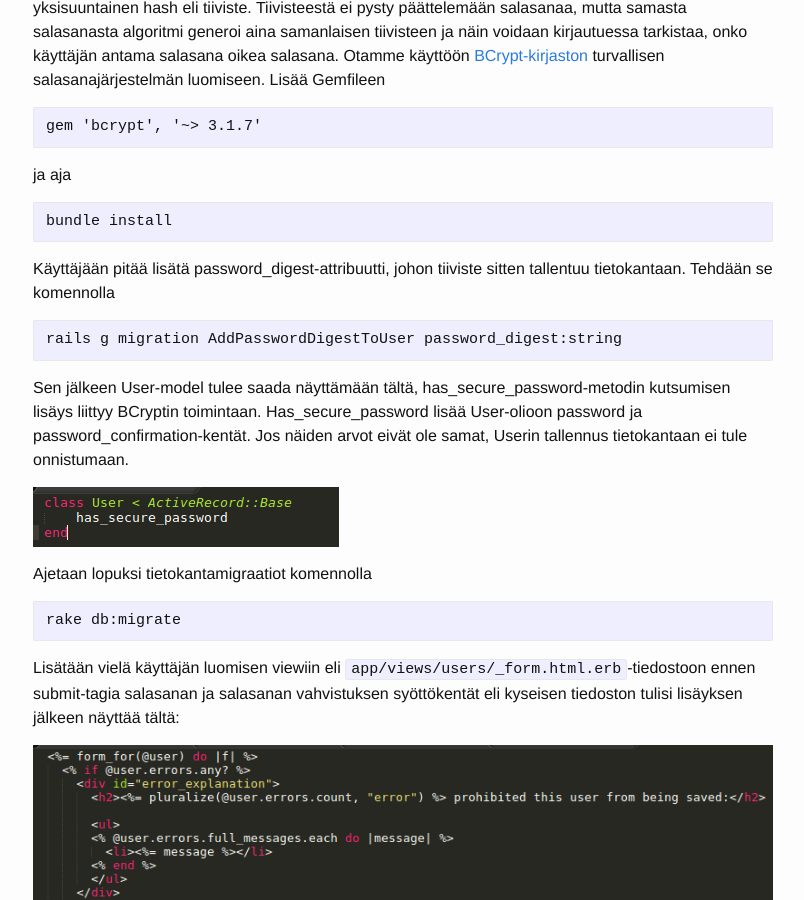
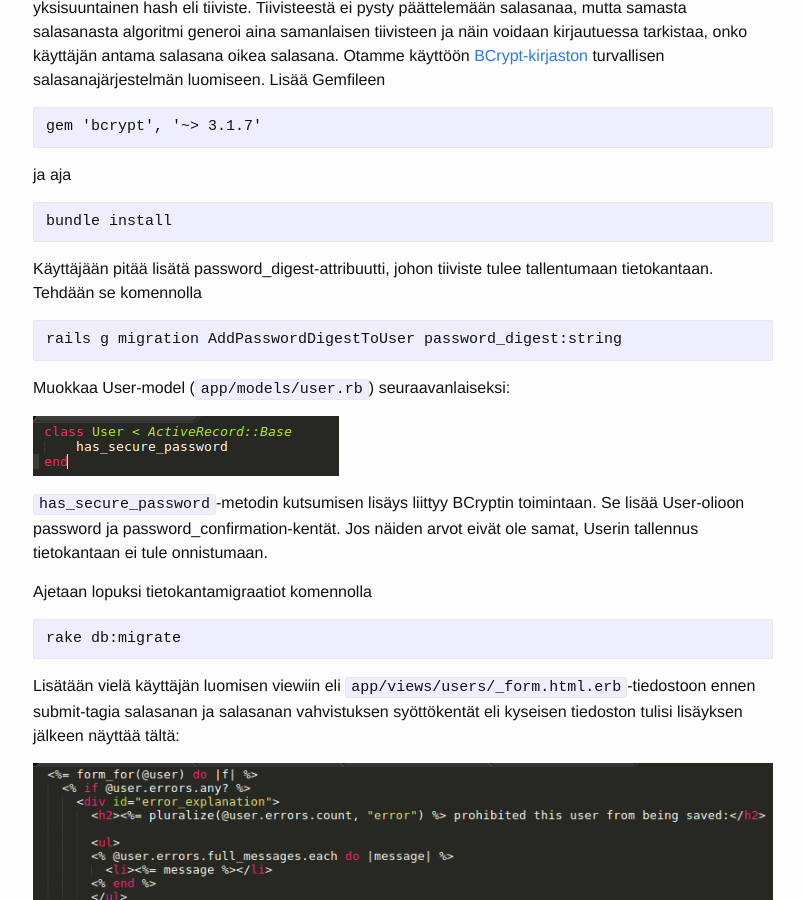
Before and after one commit to viderizer/pvl-rails.github.io, a Jekyll site: the page built from _pages/osa3.md, in a window 1280 px wide and 900 px high, scrolled down 431 px. Shown: the whole window, without its empty margins (237-1041 px from the left). Built offline with Jekyll 4.4.1, drawn with Linux system fonts in a browser that asks for light colours; some of the changed text lies outside the part shown.

Commit message:
reformat osa3

```diff
--- a/_pages/osa3.md
+++ b/_pages/osa3.md
@@ -26,17 +26,18 @@ ja aja
     bundle install
 
 Käyttäjään pitää lisätä password\_digest-attribuutti, johon tiiviste
-sitten tallentuu tietokantaan. Tehdään se komennolla
+tulee tallentumaan tietokantaan. Tehdään se komennolla
 
     rails g migration AddPasswordDigestToUser password_digest:string
 
-Sen jälkeen User-model tulee saada näyttämään tältä,
-has\_secure\_password-metodin kutsumisen lisäys liittyy BCryptin
-toimintaan. Has\_secure\_password lisää User-olioon password ja
+Muokkaa User-model (`app/models/user.rb`) seuraavanlaiseksi:
+
+![](/img/usermodel.png)
+
+`has_secure_password`-metodin kutsumisen lisäys liittyy BCryptin
+toimintaan. Se lisää User-olioon password ja
 password\_confirmation-kentät. Jos näiden arvot eivät ole samat,
 Userin tallennus tietokantaan ei tule onnistumaan.
-
-![](/img/usermodel.png)
 
 Ajetaan lopuksi tietokantamigraatiot komennolla
 
@@ -88,7 +89,7 @@ tarkistus ja sen perusteella joko sisäänkirjautumisen hyväksyminen tai
 hylkääminen. Tehdään ensin kuitenkin valmiiksi kirjautumisview. Lisää
 tiedosto `app/views/istuntos/new.html.erb` (luo ensin kansio istuntos). Kopioi seuraava tiedoston sisällöksi käsin tai
 [täältä](https://github.com/UMTti/chat/blob/master/app/views/istuntos/new.html.erb).
-Kirjautumissivu tulee osoitteeseen localhost:3000/istunto/new
+Kirjautumissivu tulee osoitteeseen `localhost:3000/istunto/new`
 
 ![](/img/istunto_formi.png)
 
```
Also changed, not shown: other parts of _pages/osa3.md (+8 -7 lines).
